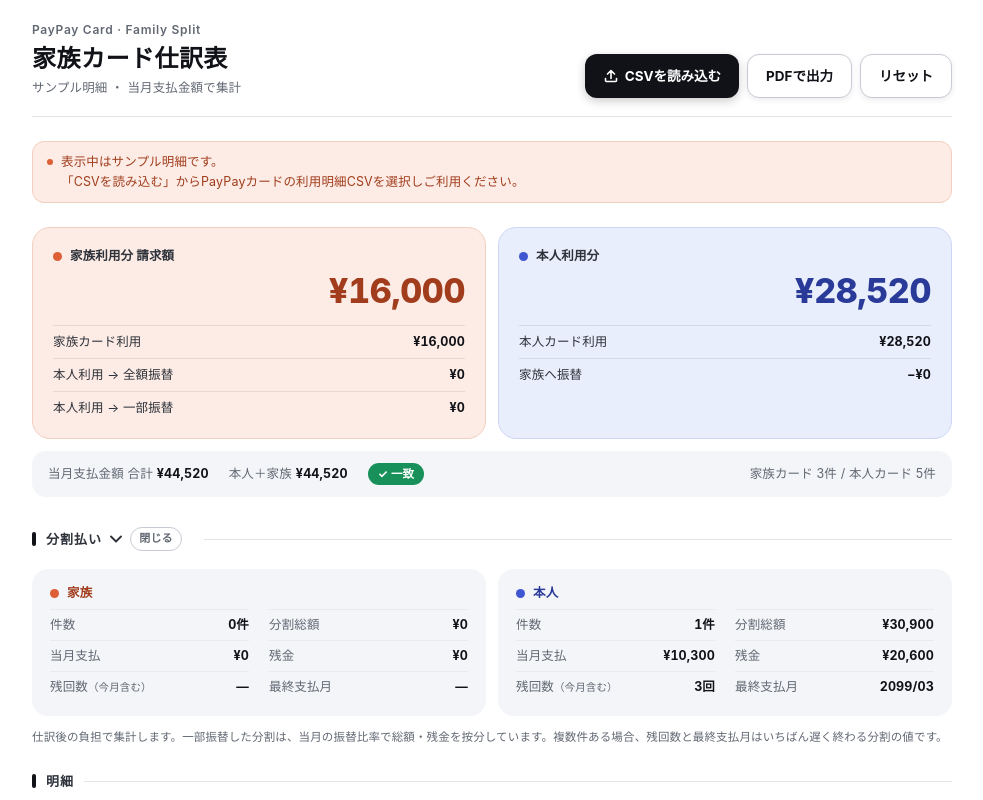
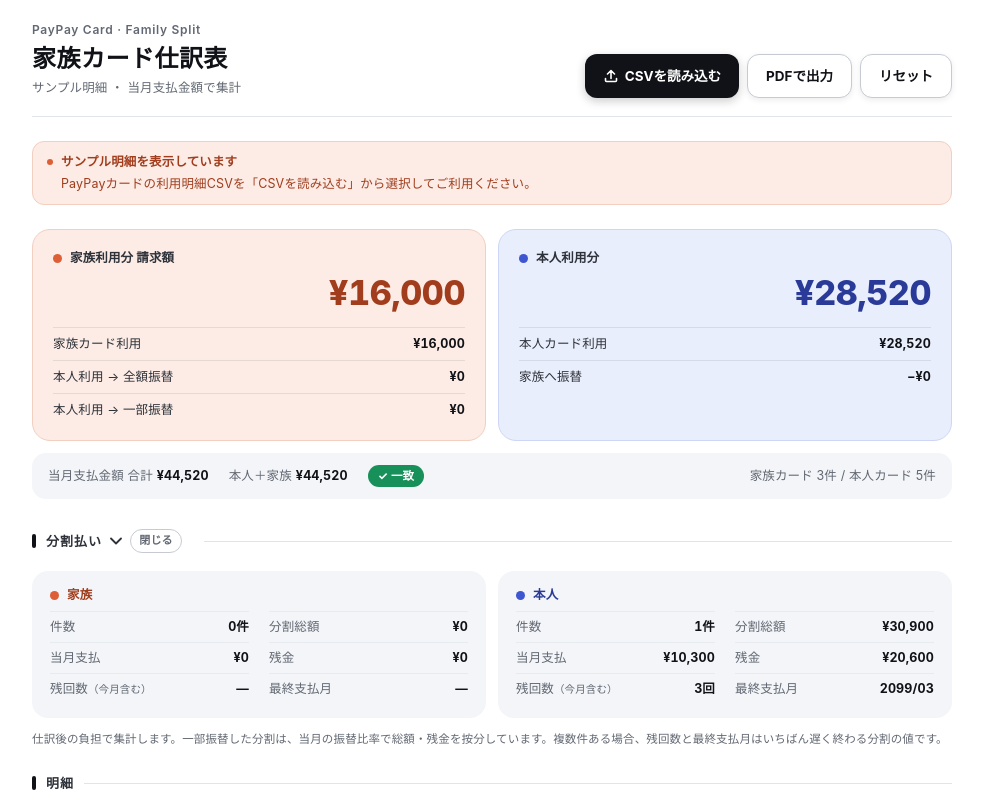
Before and after one commit to furuto97s-bit/kazokucard-shiwake, a plain HTML site: page index.html in a window 1280 px wide. Shown: the top 800 px of the page, without its empty margins (148-1131 px from the left). Drawn offline with Linux system fonts and the light colour scheme.

Commit message:
サンプル表示時の案内文を見出し＋本文に整理し左揃えに
Co-Authored-By: Claude Opus 5 <noreply@anthropic.com>

```diff
--- a/index.html
+++ b/index.html
@@ -46,10 +46,12 @@ h1{font-size:24px;font-weight:800;margin:0;letter-spacing:.02em;line-height:1.3}
 .btn .ico{width:16px;height:16px;flex:none}
 .btn:disabled{opacity:.6}
 
-.notice{font-size:12.5px;white-space:pre-line;padding:10px 14px;border-radius:12px;background:var(--panel);color:var(--ink2);display:flex;gap:8px;align-items:flex-start}
+.notice{font-size:12.5px;padding:10px 14px;border-radius:12px;background:var(--panel);color:var(--ink2);display:flex;gap:8px;align-items:flex-start}
 .notice::before{content:"";flex:none;width:6px;height:6px;border-radius:50%;background:var(--self);margin-top:7px}
 .notice.sample{background:var(--fam-soft);color:var(--fam-ink);border:1px solid var(--fam-edge)}
 .notice.sample::before{background:var(--fam)}
+.notice-body{display:flex;flex-direction:column;gap:2px;min-width:0}
+.notice-body strong{font-weight:800}
 
 /* summary */
 .summary{display:grid;grid-template-columns:repeat(2,minmax(0,1fr));gap:12px}
@@ -203,8 +205,7 @@ footer{margin-top:8px;padding-top:18px;border-top:1px solid var(--line);font-siz
     </div>
   </header>
 
-  <div id="notice" class="notice sample">表示中はサンプル明細です。
-「CSVを読み込む」からPayPayカードの利用明細CSVを選択しご利用ください。</div>
+  <div id="notice" class="notice sample"><div class="notice-body"><strong>サンプル明細を表示しています</strong><span>PayPayカードの利用明細CSVを「CSVを読み込む」から選択してご利用ください。</span></div></div>
 
   <section class="summary" aria-label="集計">
     <div class="tot fam">
@@ -302,7 +303,7 @@ footer{margin-top:8px;padding-top:18px;border-top:1px solid var(--line);font-siz
 <script>
 (function(){
 
-  const SAMPLE_MSG = "表示中はサンプル明細です。\n「CSVを読み込む」からPayPayカードの利用明細CSVを選択しご利用ください。";
+  const SAMPLE_HTML = `<div class="notice-body"><strong>サンプル明細を表示しています</strong><span>PayPayカードの利用明細CSVを「CSVを読み込む」から選択してご利用ください。</span></div>`;
   const $ = id => document.getElementById(id);
   const yen = n => (n<0?"−":"") + "¥" + Math.abs(Math.round(n)).toLocaleString("ja-JP");
   const SAMPLE = `"利用日/キャンセル日","利用店名・商品名","利用者","決済方法","支払区分","利用金額","手数料","支払総額","当月支払金額","翌月以降繰越金額","調整額","当月お支払日"
@@ -435,7 +436,7 @@ footer{margin-top:8px;padding-top:18px;border-top:1px solid var(--line);font-siz
     if(migrated) save();
     $("stmtInfo").textContent = isSample ? "サンプル明細 ・ 当月支払金額で集計" : `お支払日 ${due} ・ ${parsed.length}件 ・ 当月支払金額で集計`;
     const n = $("notice");
-    if(isSample){ n.className="notice sample"; n.textContent=SAMPLE_MSG; n.hidden=false; }
+    if(isSample){ n.className="notice sample"; n.innerHTML=SAMPLE_HTML; n.hidden=false; }
     else { n.hidden = true; }
     render();
   }
```
